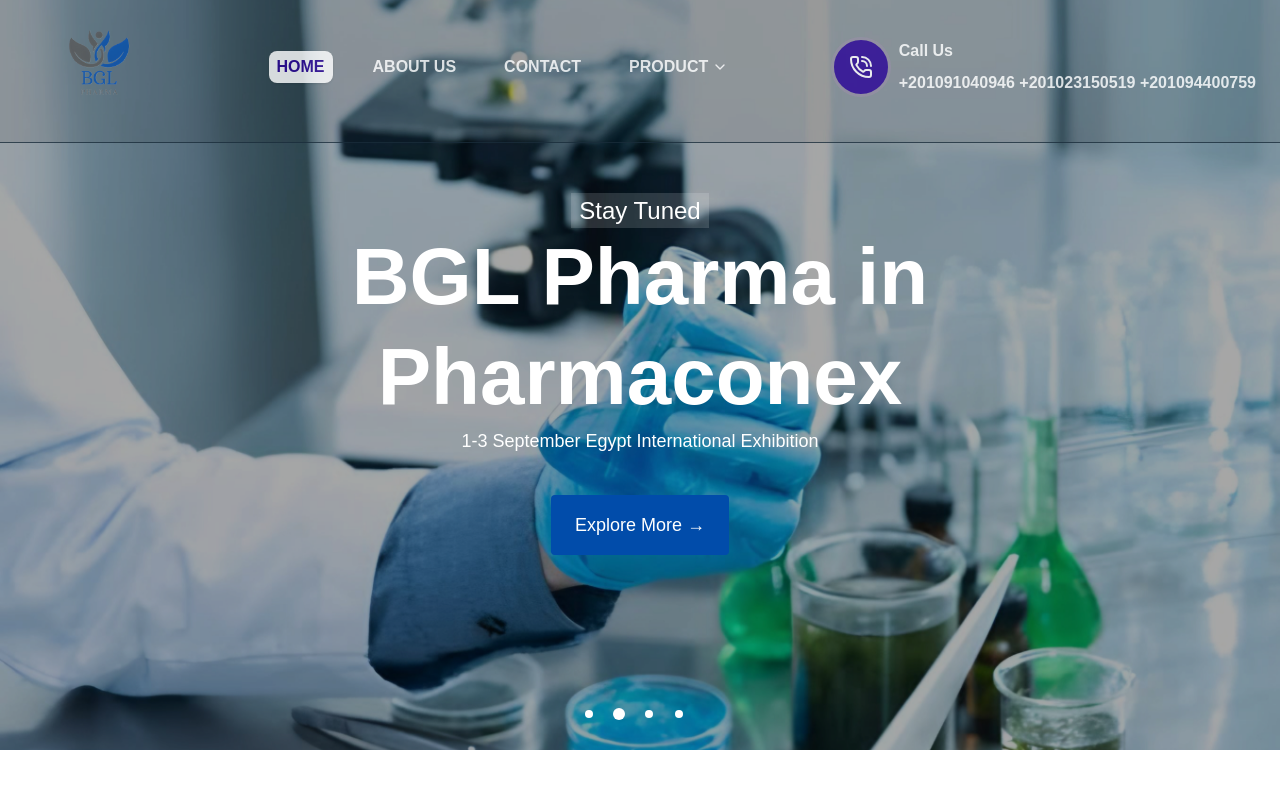
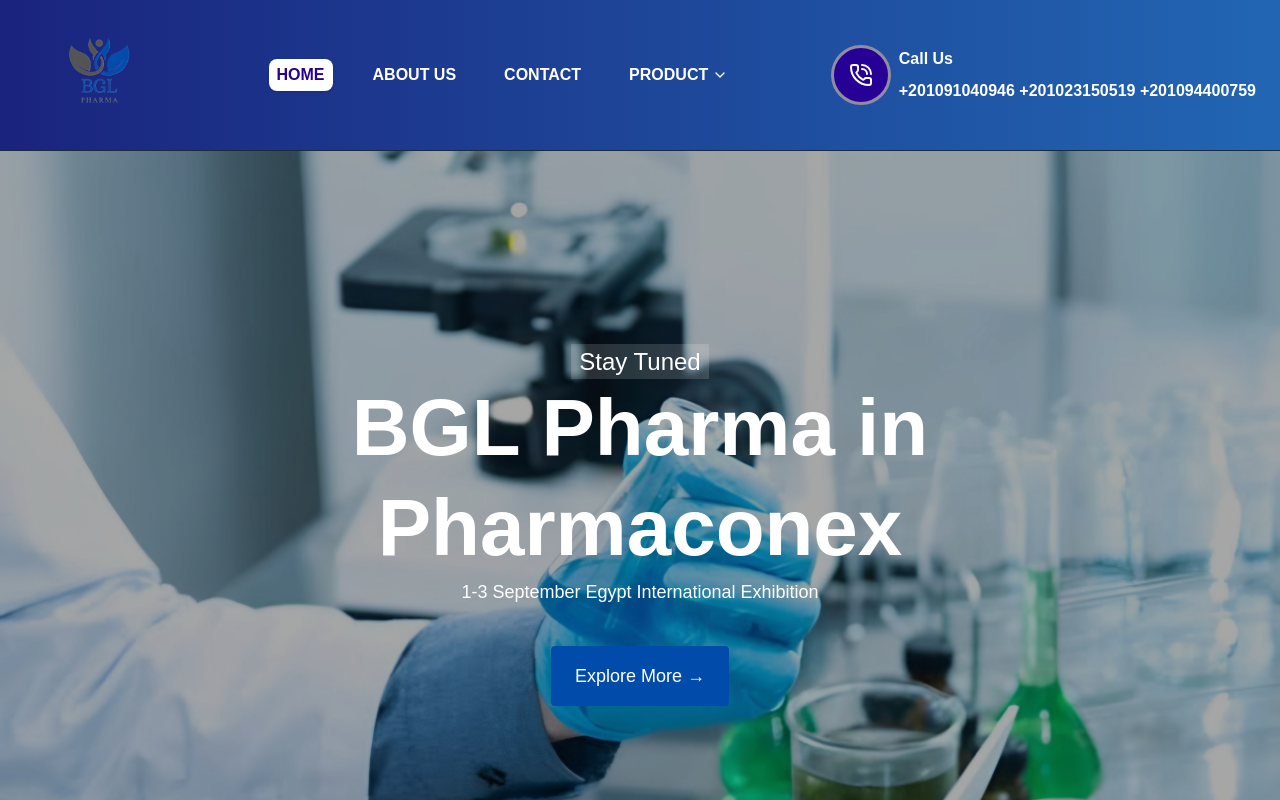
Before and after one commit to 3b3zeem/BGLPharma, a React (Vite) app: page / in a window 1280 px wide. Shown: the top 800 px of the page. Built offline with nearby package versions, Linux system fonts and the light colour scheme.

Commit message:
Remove scroll effect from NavBar for simplified styling

```diff
--- a/src/components/NavBar/NavBar.jsx
+++ b/src/components/NavBar/NavBar.jsx
@@ -15,30 +15,12 @@
 
 const NavBar = () => {
   const [sidebarOpen, setSidebarOpen] = useState(false);
-  const [scrolled, setScrolled] = useState(false);
-
-  React.useEffect(() => {
-    const handleScroll = () => {
-      setScrolled(window.scrollY > 100);
-    };
-    window.addEventListener("scroll", handleScroll);
-    return () => window.removeEventListener("scroll", handleScroll);
-  }, []);
 
   return (
     <React.Fragment>
       {/* Main NavBar */}
       <nav
-        className={`fixed top-0 left-0 w-full flex items-center justify-between px-0 lg:px-6 border-b border-[#1a2c3a] z-[100]
-          ${
-            scrolled
-              ? "bg-gradient-to-r from-[#1a237e] to-[#2266b3] shadow-lg backdrop-blur-md"
-              : "bg-black/10"
-          }
-        transition-all duration-700 ease-in-out
-          ${
-            scrolled ? "opacity-100 translate-y-0" : "opacity-80 -translate-y-2"
-          }
+        className={`w-full flex items-center justify-between px-0 lg:px-6 border-b border-[#1a2c3a] z-[100] bg-gradient-to-r from-[#1a237e] to-[#2266b3] shadow-lg backdrop-blur-md
         `}
       >
         <div className="flex items-center">
```
